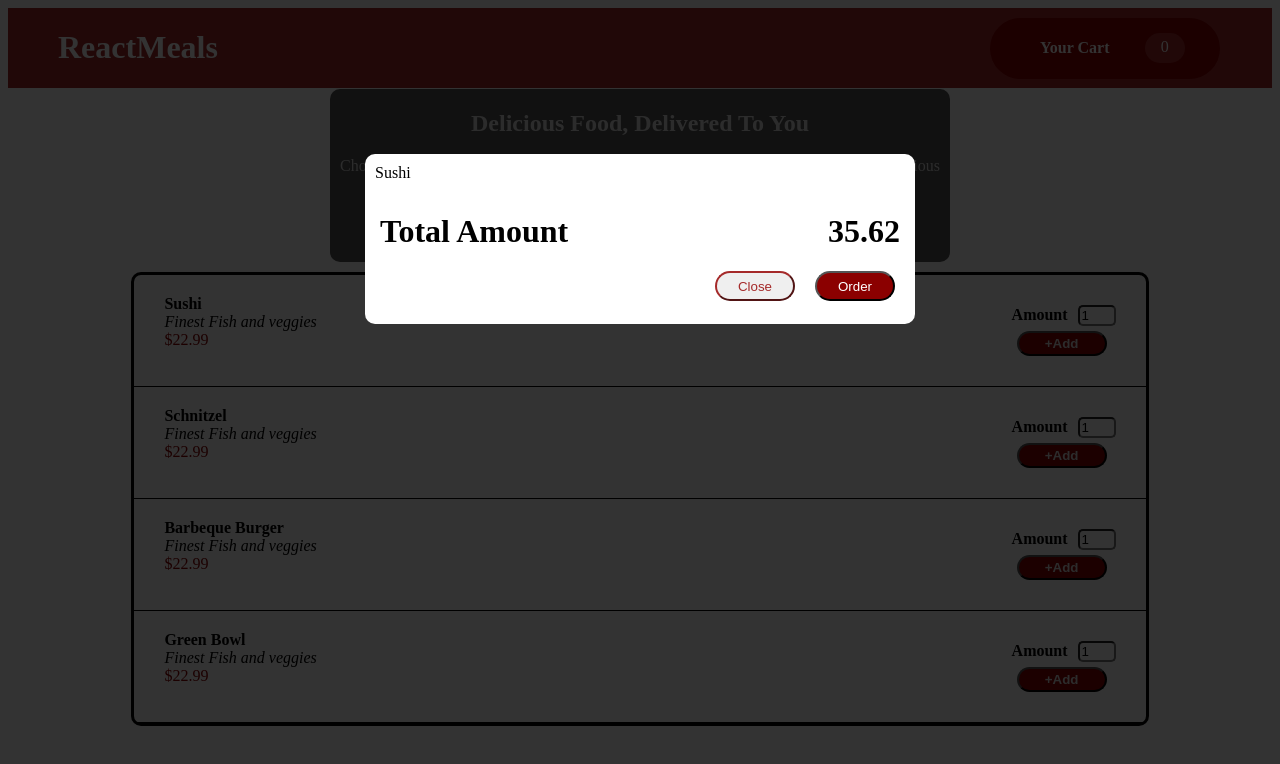
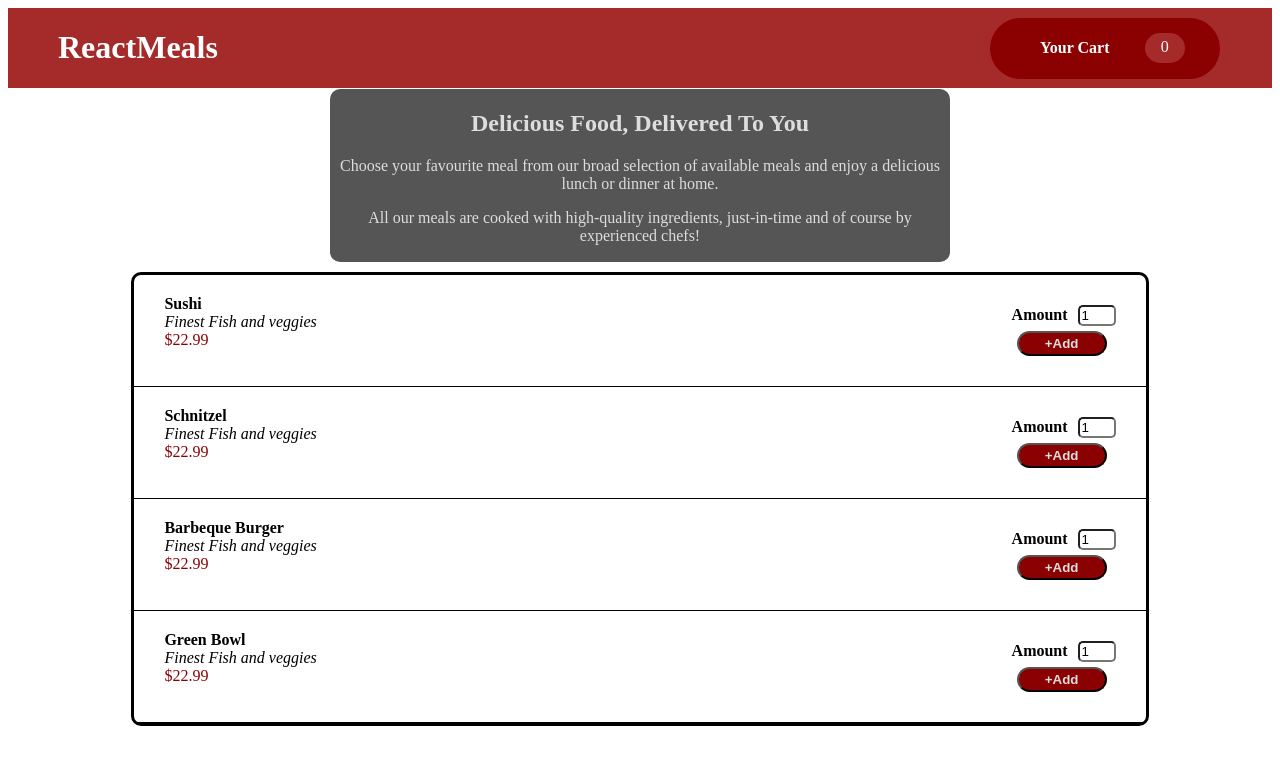
Before and after one commit to AmruthjithSunil/restaurantReact, a React (Vite) app: page / in a window 1280 px wide. Shown: the top 764 px of the page. Built offline with nearby package versions, Linux system fonts and the light colour scheme.

Commit message:
restaurant web task 6

```diff
--- a/src/App.jsx
+++ b/src/App.jsx
@@ -4,6 +4,7 @@ import Header from "./components/Header";
 import Summary from "./components/Summary";
 import Meals from "./components/Meals";
 import Cart from "./components/Cart";
+import { useState } from "react";
 
 export default function App() {
   const meals = [
@@ -33,12 +34,23 @@ export default function App() {
     },
   ];
 
+  const [isCartVisible, setIsCartVisible] = useState(false);
+
+  function cartClickHandler() {
+    setIsCartVisible((isCartVisible) => !isCartVisible);
+  }
+
   return (
     <>
-      <Header />
+      <Header cartClickHandler={cartClickHandler} />
       <Summary />
       <Meals meals={meals} />
-      {createPortal(<Cart />, document.getElementById("cart"))}
+      {isCartVisible
+        ? createPortal(
+            <Cart cartClickHandler={cartClickHandler} />,
+            document.getElementById("cart")
+          )
+        : ""}
     </>
   );
 }
--- a/src/components/Cart.jsx
+++ b/src/components/Cart.jsx
@@ -9,13 +9,21 @@ const Frame = styled.div`
   background-color: #000c;
 `;
 
-const Box = styled.div`
+const Overlay = styled.div`
+  position: fixed;
   width: 550px;
   height: 170px;
   background-color: #fff;
-  margin: auto;
-  margin-top: 12%;
+  top: 20%;
+  left: 32%;
   border-radius: 10px;
+  z-index: 10;
+  @media (max-width: 1300px) {
+    left: 25%;
+  }
+  @media (max-width: 1000px) {
+    left: 20%;
+  } ;
 `;
 
 const Name = styled.div`
@@ -54,10 +62,19 @@ const H1 = styled.h1`
   margin-right: 15px;
 `;
 
-export default function Cart() {
+const BackDrop = styled.div`
+  position: relative;
+  z-index: -1;
+  background-color: #111a;
+  height: 100%;
+  width: 100%;
+`;
+
+export default function Cart({ cartClickHandler }) {
   return (
     <Frame>
-      <Box>
+      <BackDrop onClick={cartClickHandler} />
+      <Overlay>
         <Name>Sushi</Name>
         <Amount>
           <H1>Total Amount</H1>
@@ -66,10 +83,10 @@ export default function Cart() {
           </Right>
         </Amount>
         <Right>
-          <ButtonLight>Close</ButtonLight>
+          <ButtonLight onClick={cartClickHandler}>Close</ButtonLight>
           <ButtonDark>Order</ButtonDark>
         </Right>
-      </Box>
+      </Overlay>
     </Frame>
   );
 }
--- a/src/components/Header.jsx
+++ b/src/components/Header.jsx
@@ -32,11 +32,11 @@ const Counter = styled.div`
   color: white;
 `;
 
-export default function Header() {
+export default function Header({ cartClickHandler }) {
   return (
     <HeaderFrame>
       <Heading>ReactMeals</Heading>
-      <Cart>
+      <Cart onClick={cartClickHandler}>
         <h4>Your Cart</h4>
         <Counter>0</Counter>
       </Cart>
```
